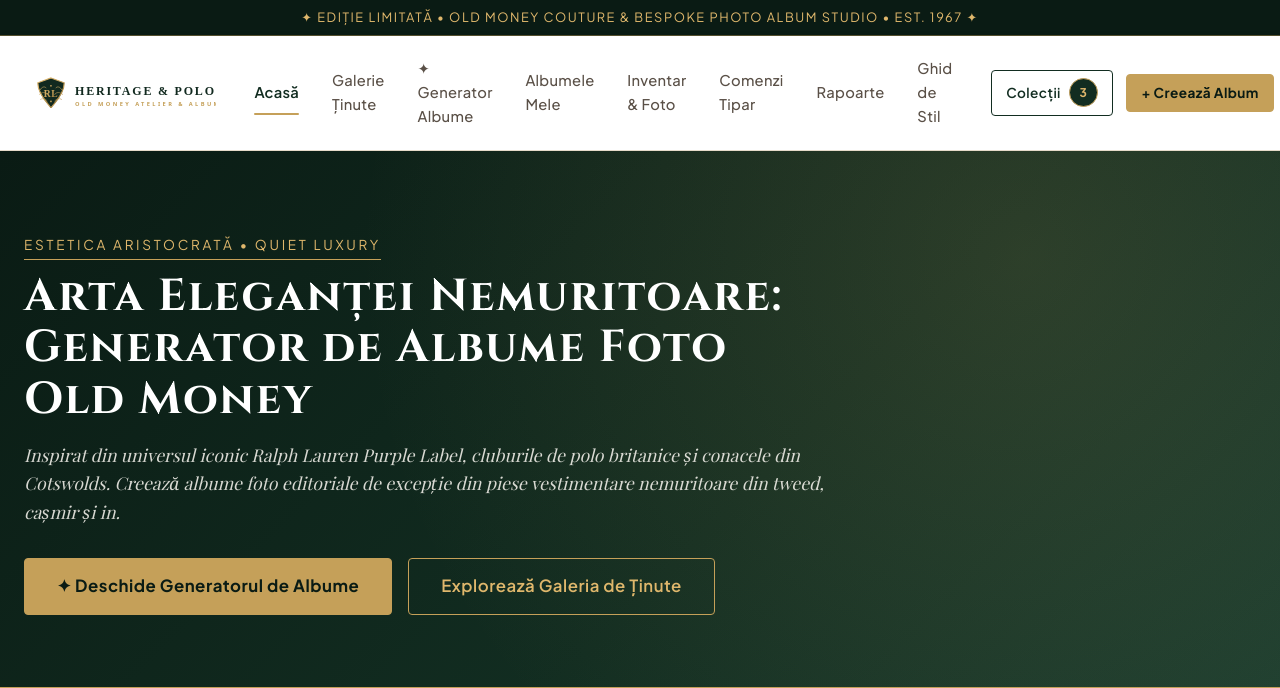
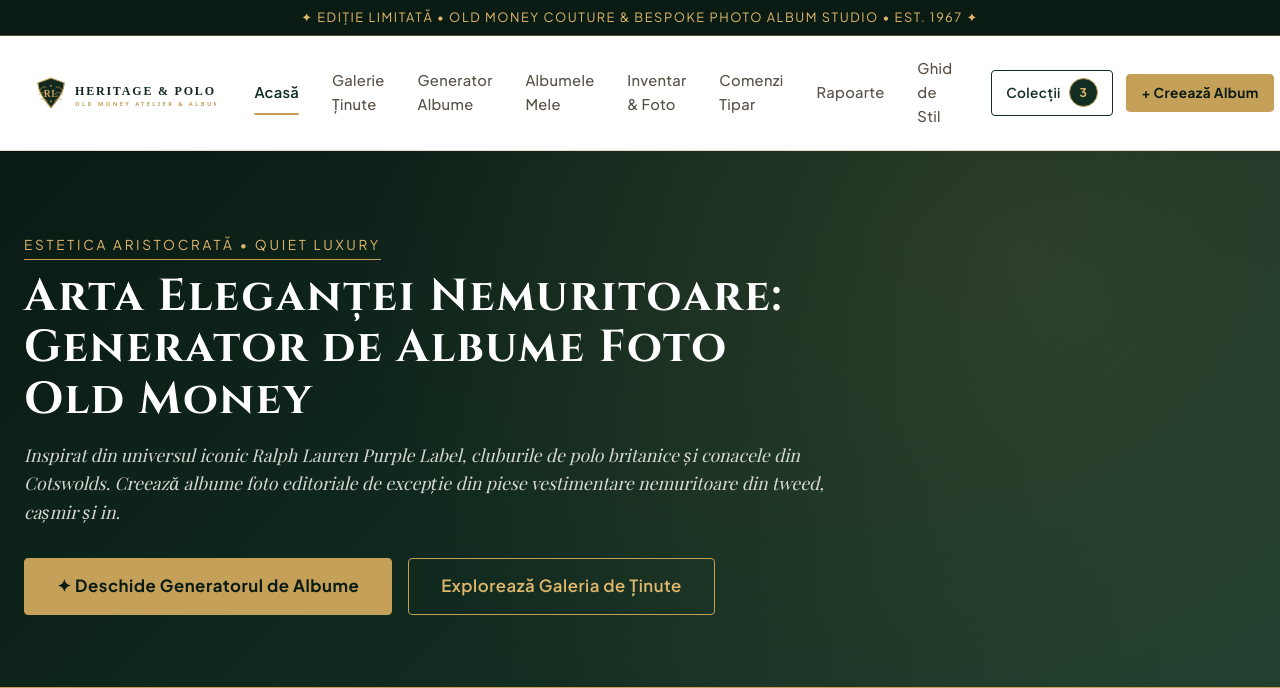
Before and after one commit to CozmaPetru/studiu-individual2_CozmaPetru, a PHP site: page /index.html in a window 1280 px wide. Shown: the top 688 px of the page. Run offline with PHP 8.4, Linux system fonts and the light colour scheme; some web fonts are replaced.

Commit message:
modificare stilizare

```diff
--- a/albume.html
+++ b/albume.html
@@ -24,7 +24,7 @@
             <nav id="mainNav" class="main-nav">
                 <a href="index.html" class="nav-link">Acasă</a>
                 <a href="galerie.html" class="nav-link">Galerie Ținute</a>
-                <a href="generator.html" class="nav-link">✦ Generator Albume</a>
+                <a href="generator.html" class="nav-link">Generator Albume</a>
                 <a href="albume.html" class="nav-link active">Albumele Mele</a>
                 <a href="inventar.html" class="nav-link">Inventar &amp; Foto</a>
                 <a href="comenzi.html" class="nav-link">Comenzi Tipar</a>
--- a/comenzi.html
+++ b/comenzi.html
@@ -24,7 +24,7 @@
             <nav id="mainNav" class="main-nav">
                 <a href="index.html" class="nav-link">Acasă</a>
                 <a href="galerie.html" class="nav-link">Galerie Ținute</a>
-                <a href="generator.html" class="nav-link">✦ Generator Albume</a>
+                <a href="generator.html" class="nav-link">Generator Albume</a>
                 <a href="albume.html" class="nav-link">Albumele Mele</a>
                 <a href="inventar.html" class="nav-link">Inventar &amp; Foto</a>
                 <a href="comenzi.html" class="nav-link active">Comenzi Tipar</a>
--- a/galerie.html
+++ b/galerie.html
@@ -24,7 +24,7 @@
             <nav id="mainNav" class="main-nav">
                 <a href="index.html" class="nav-link">Acasă</a>
                 <a href="galerie.html" class="nav-link active">Galerie Ținute</a>
-                <a href="generator.html" class="nav-link">✦ Generator Albume</a>
+                <a href="generator.html" class="nav-link">Generator Albume</a>
                 <a href="albume.html" class="nav-link">Albumele Mele</a>
                 <a href="inventar.html" class="nav-link">Inventar &amp; Foto</a>
                 <a href="comenzi.html" class="nav-link">Comenzi Tipar</a>
--- a/galerie.php
+++ b/galerie.php
@@ -25,7 +25,6 @@ require_once __DIR__ . '/includes/data.php';
                 <!-- Se populează dinamic cu JS -->
             </div>
             <div class="search-box">
-                <span class="search-icon">🔍</span>
                 <input type="text" id="searchInput" placeholder="Caută sacou, cașmir, mătase, tweed...">
             </div>
         </div>
--- a/generator.html
+++ b/generator.html
@@ -24,7 +24,7 @@
             <nav id="mainNav" class="main-nav">
                 <a href="index.html" class="nav-link">Acasă</a>
                 <a href="galerie.html" class="nav-link">Galerie Ținute</a>
-                <a href="generator.html" class="nav-link active">✦ Generator Albume</a>
+                <a href="generator.html" class="nav-link active">Generator Albume</a>
                 <a href="albume.html" class="nav-link">Albumele Mele</a>
                 <a href="inventar.html" class="nav-link">Inventar &amp; Foto</a>
                 <a href="comenzi.html" class="nav-link">Comenzi Tipar</a>
--- a/ghid-stil.html
+++ b/ghid-stil.html
@@ -24,7 +24,7 @@
             <nav id="mainNav" class="main-nav">
                 <a href="index.html" class="nav-link">Acasă</a>
                 <a href="galerie.html" class="nav-link">Galerie Ținute</a>
-                <a href="generator.html" class="nav-link">✦ Generator Albume</a>
+                <a href="generator.html" class="nav-link">Generator Albume</a>
                 <a href="albume.html" class="nav-link">Albumele Mele</a>
                 <a href="inventar.html" class="nav-link">Inventar &amp; Foto</a>
                 <a href="comenzi.html" class="nav-link">Comenzi Tipar</a>
--- a/index.html
+++ b/index.html
@@ -27,7 +27,7 @@
             <nav id="mainNav" class="main-nav">
                 <a href="index.html" class="nav-link active">Acasă</a>
                 <a href="galerie.html" class="nav-link">Galerie Ținute</a>
-                <a href="generator.html" class="nav-link">✦ Generator Albume</a>
+                <a href="generator.html" class="nav-link">Generator Albume</a>
                 <a href="albume.html" class="nav-link">Albumele Mele</a>
                 <a href="inventar.html" class="nav-link">Inventar &amp; Foto</a>
                 <a href="comenzi.html" class="nav-link">Comenzi Tipar</a>
--- a/inventar.html
+++ b/inventar.html
@@ -24,7 +24,7 @@
             <nav id="mainNav" class="main-nav">
                 <a href="index.html" class="nav-link">Acasă</a>
                 <a href="galerie.html" class="nav-link">Galerie Ținute</a>
-                <a href="generator.html" class="nav-link">✦ Generator Albume</a>
+                <a href="generator.html" class="nav-link">Generator Albume</a>
                 <a href="albume.html" class="nav-link">Albumele Mele</a>
                 <a href="inventar.html" class="nav-link active">Inventar &amp; Foto</a>
                 <a href="comenzi.html" class="nav-link">Comenzi Tipar</a>
--- a/rapoarte.html
+++ b/rapoarte.html
@@ -24,7 +24,7 @@
             <nav id="mainNav" class="main-nav">
                 <a href="index.html" class="nav-link">Acasă</a>
                 <a href="galerie.html" class="nav-link">Galerie Ținute</a>
-                <a href="generator.html" class="nav-link">✦ Generator Albume</a>
+                <a href="generator.html" class="nav-link">Generator Albume</a>
                 <a href="albume.html" class="nav-link">Albumele Mele</a>
                 <a href="inventar.html" class="nav-link">Inventar &amp; Foto</a>
                 <a href="comenzi.html" class="nav-link">Comenzi Tipar</a>
```
Also changed, not shown: README.md.
